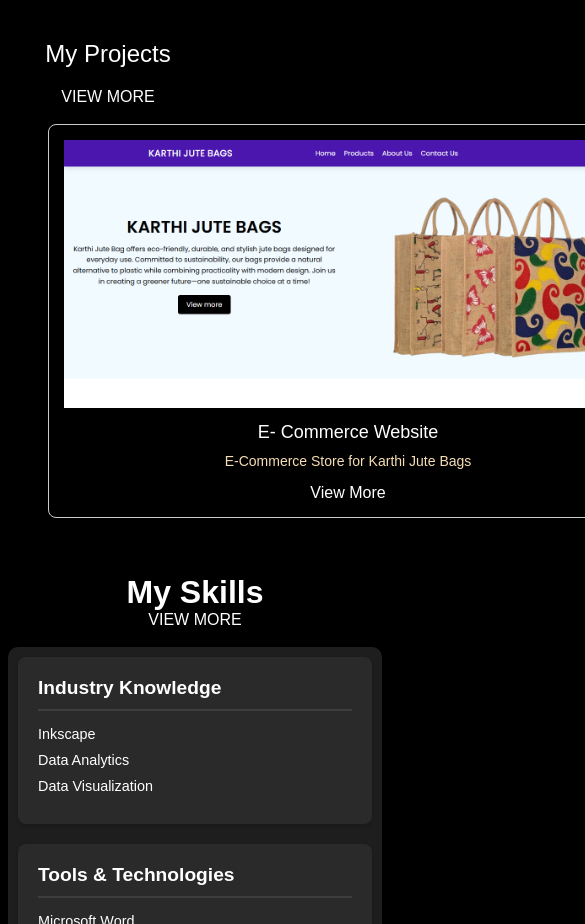
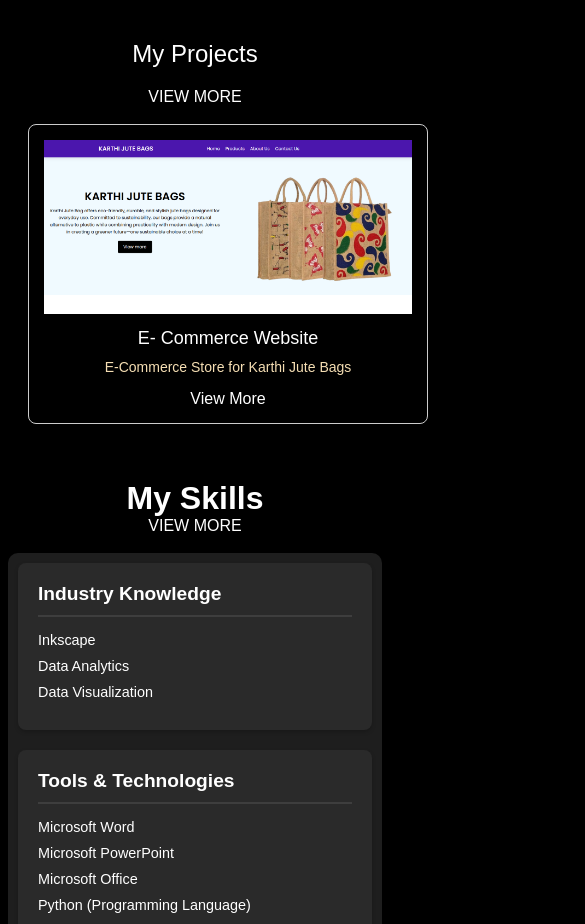
Before and after one commit to DeepakRaja16/deepakrajaportfolio, a plain HTML site: page index.html in a window 390 px wide. Shown: the part 2966-3890 px from the top of the page, 585 px wide, since content can reach past the window. Drawn offline with nearby package versions, Linux system fonts and the light colour scheme.

Commit message:
style.css

```diff
--- a/style.css
+++ b/style.css
@@ -504,15 +504,13 @@
 .cta-button a:hover{
   color: #00b4d8;
 }
-@media (max-width: 768px) {
-  .section{
-      width:200px
+@media (max-width: 600px) {
+  .certificates-container{
+    width: 10px;
+    padding: 0px;
   }
-}
-
-@media (max-width: 480px) {
- .section{
-      width:200px
+  .certificate-card{
+    width: 400px;
   }
 }
 
```
